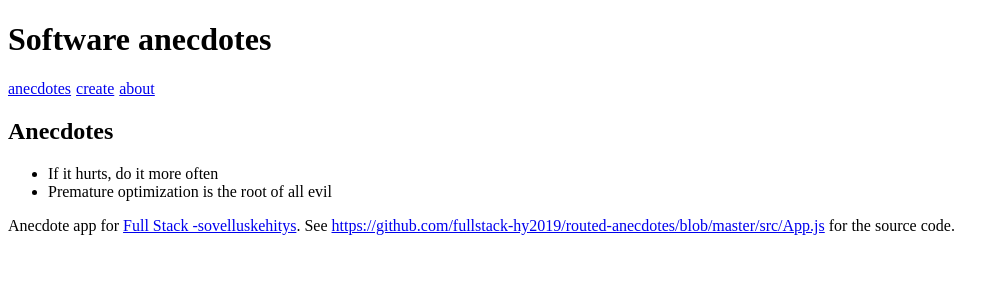
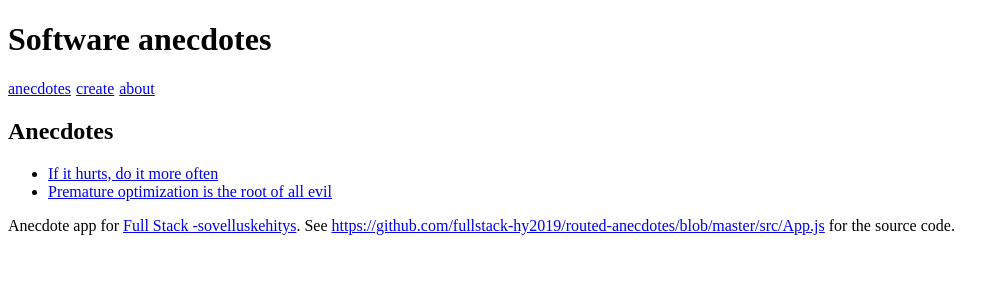
Before and after one commit to Dmitri9149/full_stack_open_2019_osa7_routed_anecdotes, a React (Create React App) app: page / in a window 1280 px wide. Shown: the top 300 px of the page, without its empty margins (0-1006 px from the left). Built offline with nearby package versions, Linux system fonts and the light colour scheme; the HTML template or start-up script is replaced by a standard one.

Commit message:
Link is added

```diff
--- a/src/components/AnecdoteList.js
+++ b/src/components/AnecdoteList.js
@@ -1,11 +1,20 @@
 import React from 'react'
+import {
+  BrowserRouter as Router,
+  Route, Link, Redirect, withRouter
+} from 'react-router-dom'
 
 
 const AnecdoteList = ({ anecdotes }) => (
   <div>
     <h2>Anecdotes</h2>
     <ul>
-      {anecdotes.map(anecdote => <li key={anecdote.id} >{anecdote.content}</li>)}
+      {anecdotes.map(anecdote =>
+        <li key={anecdote.id} >
+          <Link to={`/notes/${anecdote.id}`}>{anecdote.content}</Link>
+        </li>)
+      }
+
     </ul>
   </div>
 )
```
